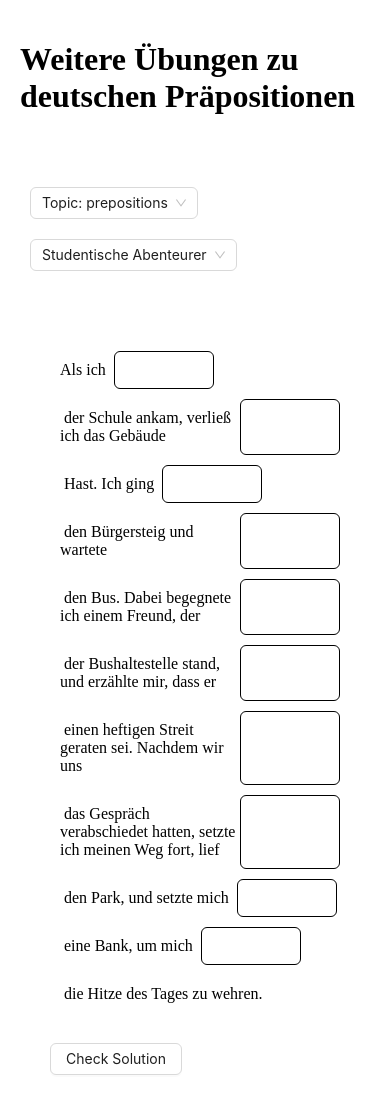
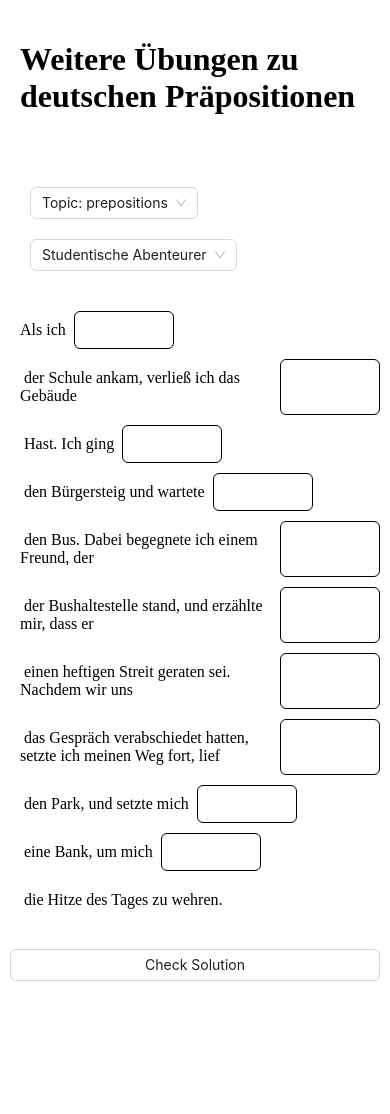
Before and after one commit to DomenicoSacco94/german-practice, a React (Vite) app: page / in a window 390 px wide. Shown: the top 1114 px of the page. After the commit the page ends 991 px from the top, so only its background shows below. Built offline with nearby package versions, Linux system fonts and the light colour scheme.

Commit message:
draft media queries

```diff
--- a/src/App.css
+++ b/src/App.css
@@ -55,3 +55,27 @@
 .scoreDisplay {
     margin-top: 20px;
 }
+
+/* Media query for smaller screens */
+@media (max-width: 600px) {
+    .main {
+        grid-template-rows: auto auto auto;
+        grid-template-columns: 1fr;
+        grid-template-areas:
+            "exerciseHeader"
+            "exerciseSelectors"
+            "exerciseCanvas";
+    }
+
+    .exerciseSelectors {
+        flex-direction: column;
+    }
+
+    .exerciseCanvas {
+        padding: 10px;
+    }
+
+    .validateButton {
+        width: 100%;
+    }
+}
```
